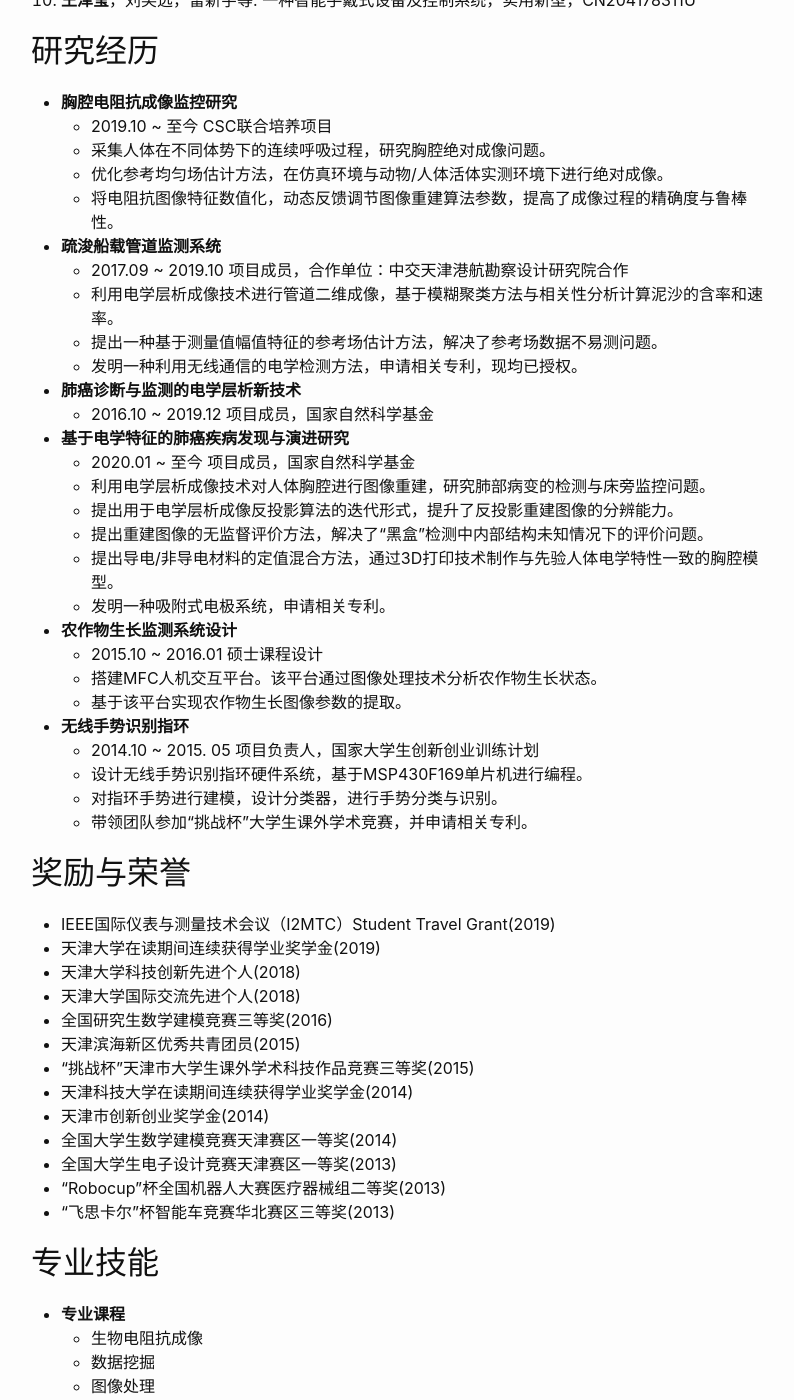
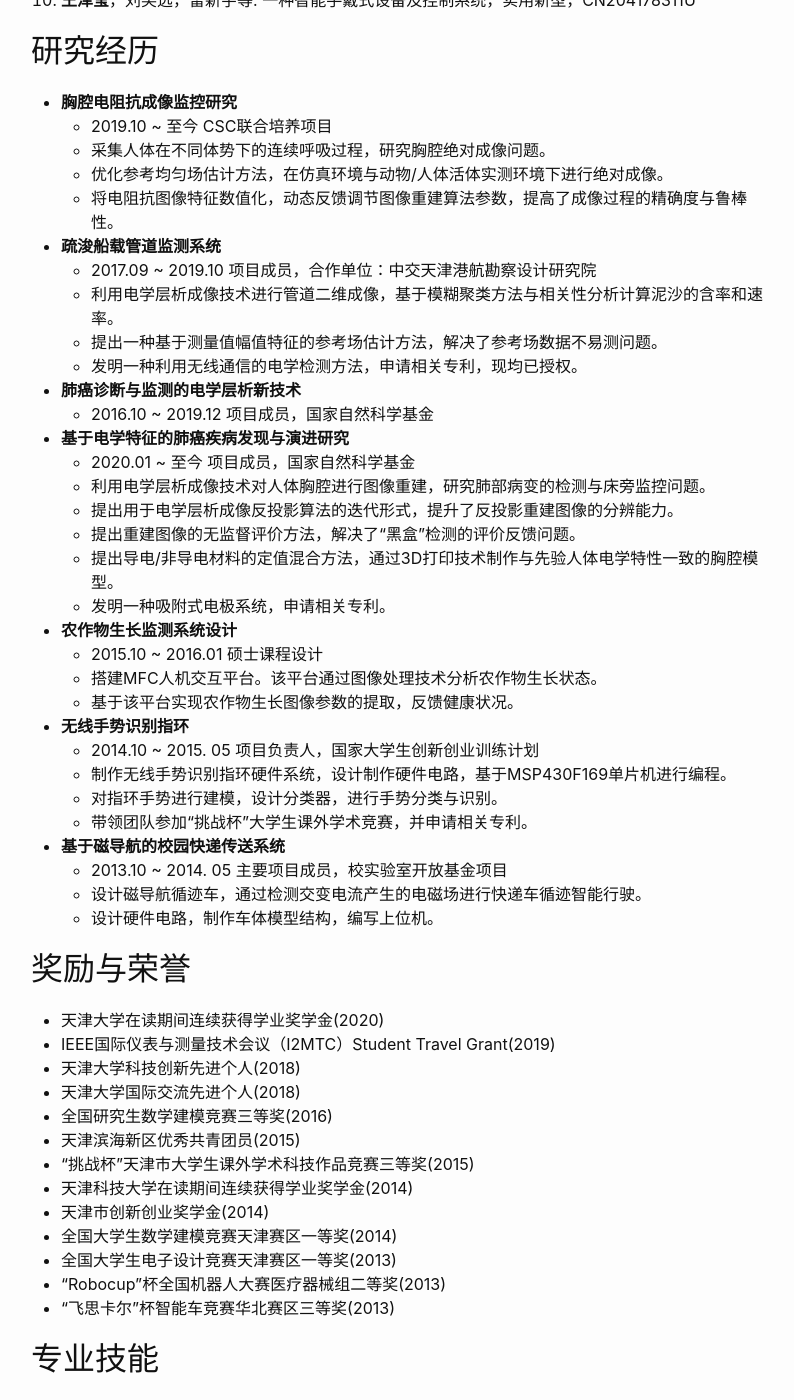
Before and after one commit to molly1018/molly1018.github.io, a Jekyll site: the page built from docs/index.md, in a window 1280 px wide and 1400 px high, scrolled down 1806 px. Shown: the whole window, without its empty margins (239-1033 px from the left). Built offline with Jekyll 4.4.1, drawn with Linux system fonts in a browser that asks for light colours; some of the changed text lies outside the part shown.

Commit message:
add more details

```diff
--- a/docs/index.md
+++ b/docs/index.md
@@ -5,7 +5,7 @@ title: 个人简历
 
 # 教育经历
 
-| 悉尼大学 | 国家公派联合培养 | 生物医学工程 | 2019.10 ~ 至今 |
+| 悉尼大学 | 公派联培 | 生物医学工程 | 2019.10 ~ 至今 |
 | 天津大学 | 工学博士 | 控制科学与工程（模式识别与智能系统方向） | 2017.09 ~ 至今 |
 | 天津大学 | 工学硕士 | 控制科学与工程（模式识别与智能系统方向） | 2015.09 ~ 2017.08 |
 | 天津科技大学 | 工学学士 | 电子信息工程 | 2011.09 ~ 2015.06 |
@@ -45,7 +45,7 @@ title: 个人简历
 
 
 * **疏浚船载管道监测系统**
-    * 2017.09 ~ 2019.10 项目成员，合作单位：中交天津港航勘察设计研究院合作
+    * 2017.09 ~ 2019.10 项目成员，合作单位：中交天津港航勘察设计研究院
     * 利用电学层析成像技术进行管道二维成像，基于模糊聚类方法与相关性分析计算泥沙的含率和速率。
     * 提出一种基于测量值幅值特征的参考场估计方法，解决了参考场数据不易测问题。
     * 发明一种利用无线通信的电学检测方法，申请相关专利，现均已授权。
@@ -59,7 +59,7 @@ title: 个人简历
     * 2020.01 ~ 至今 项目成员，国家自然科学基金
     * 利用电学层析成像技术对人体胸腔进行图像重建，研究肺部病变的检测与床旁监控问题。
     * 提出用于电学层析成像反投影算法的迭代形式，提升了反投影重建图像的分辨能力。
-    * 提出重建图像的无监督评价方法，解决了“黑盒”检测中内部结构未知情况下的评价问题。
+    * 提出重建图像的无监督评价方法，解决了“黑盒”检测的评价反馈问题。
     * 提出导电/非导电材料的定值混合方法，通过3D打印技术制作与先验人体电学特性一致的胸腔模型。
     * 发明一种吸附式电极系统，申请相关专利。
 
@@ -67,18 +67,25 @@ title: 个人简历
 * **农作物生长监测系统设计**
     * 2015.10 ~ 2016.01 硕士课程设计
     * 搭建MFC人机交互平台。该平台通过图像处理技术分析农作物生长状态。
-    * 基于该平台实现农作物生长图像参数的提取。
+    * 基于该平台实现农作物生长图像参数的提取，反馈健康状况。
 
 
 * **无线手势识别指环**
     * 2014.10 ~ 2015. 05 项目负责人，国家大学生创新创业训练计划
-    * 设计无线手势识别指环硬件系统，基于MSP430F169单片机进行编程。
+    * 制作无线手势识别指环硬件系统，设计制作硬件电路，基于MSP430F169单片机进行编程。
     * 对指环手势进行建模，设计分类器，进行手势分类与识别。
     * 带领团队参加“挑战杯”大学生课外学术竞赛，并申请相关专利。
 
+
+* **基于磁导航的校园快递传送系统**
+    * 2013.10 ~ 2014. 05 主要项目成员，校实验室开放基金项目
+    * 设计磁导航循迹车，通过检测交变电流产生的电磁场进行快递车循迹智能行驶。
+    * 设计硬件电路，制作车体模型结构，编写上位机。
+
+
 # 奖励与荣誉
+* 天津大学在读期间连续获得学业奖学金(2020)
 * IEEE国际仪表与测量技术会议（I2MTC）Student Travel Grant(2019)
-* 天津大学在读期间连续获得学业奖学金(2019)
 * 天津大学科技创新先进个人(2018)
 * 天津大学国际交流先进个人(2018)
 * 全国研究生数学建模竞赛三等奖(2016)
@@ -92,8 +99,8 @@ title: 个人简历
 * “飞思卡尔”杯智能车竞赛华北赛区三等奖(2013)
 
 # 专业技能
-* **专业课程**
-    * 生物电阻抗成像
+* **概述**
+    * 电阻抗成像（EIT）
     * 数据挖掘
     * 图像处理
 
@@ -104,13 +111,22 @@ title: 个人简历
 
 
 * **英语**
-    * IELTS 7.0，具有较好听说读写能力。
+    * IELTS 7.0，具有较高听说读写能力。
 
 
 * **软件技能**
     * 计算机语言：C/C++, Python
     * 仿真建模：MATLAB, AutoCAD, LabVIEW, COMSOL Multiphysics
 
+# 主修专业课
+* 模拟/数字电路
+* 自动控制原理
+* 电路
+* 信号与系统
+* 线性控制系统
+* 计算机视觉
+* 模式识别
+* 人工智能及应用
 
 # 学术会议
 * **IEEE国际仪表与测量技术会议（I2MTC）**
```
Also changed, not shown: other parts of docs/index.md (+1 -1 lines).
